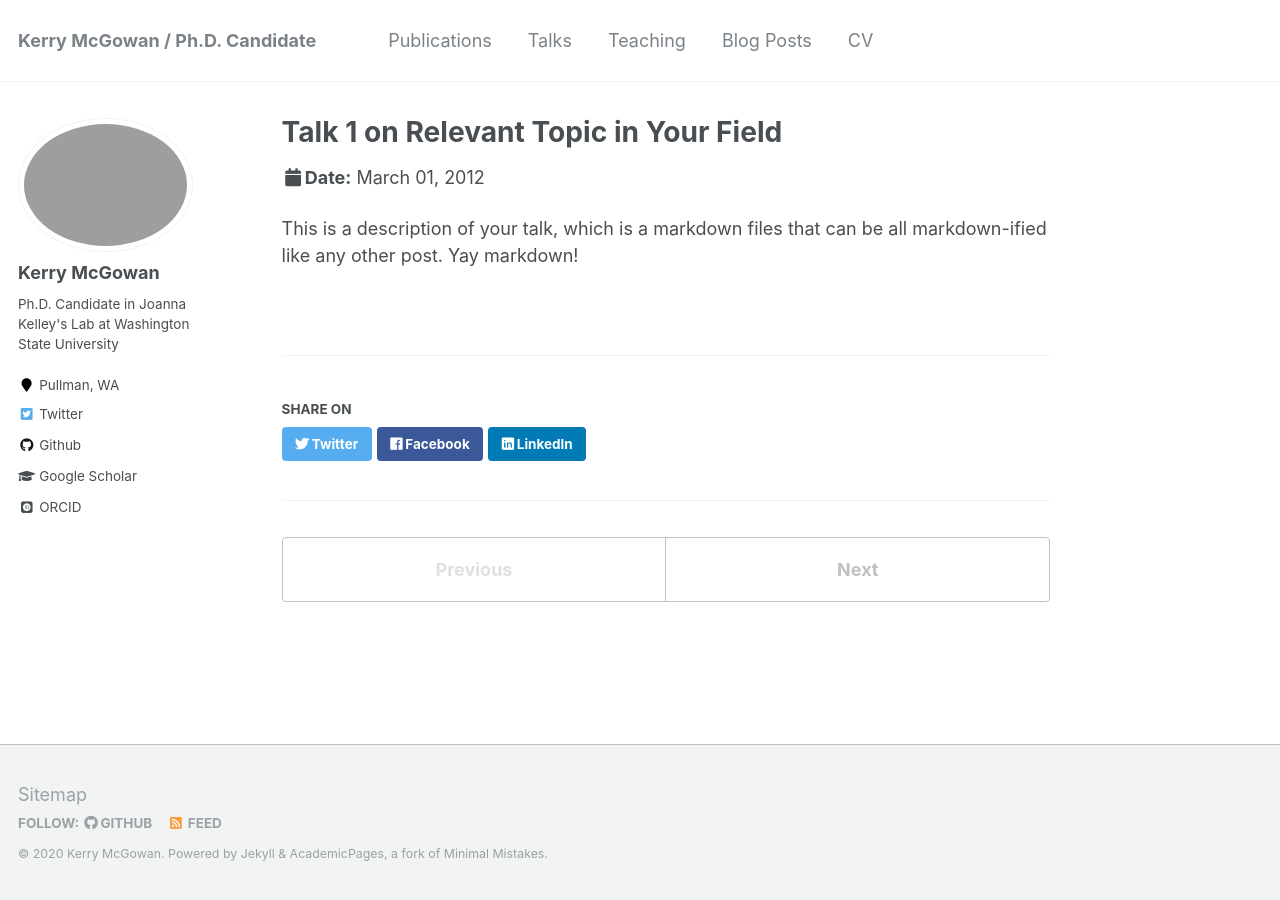
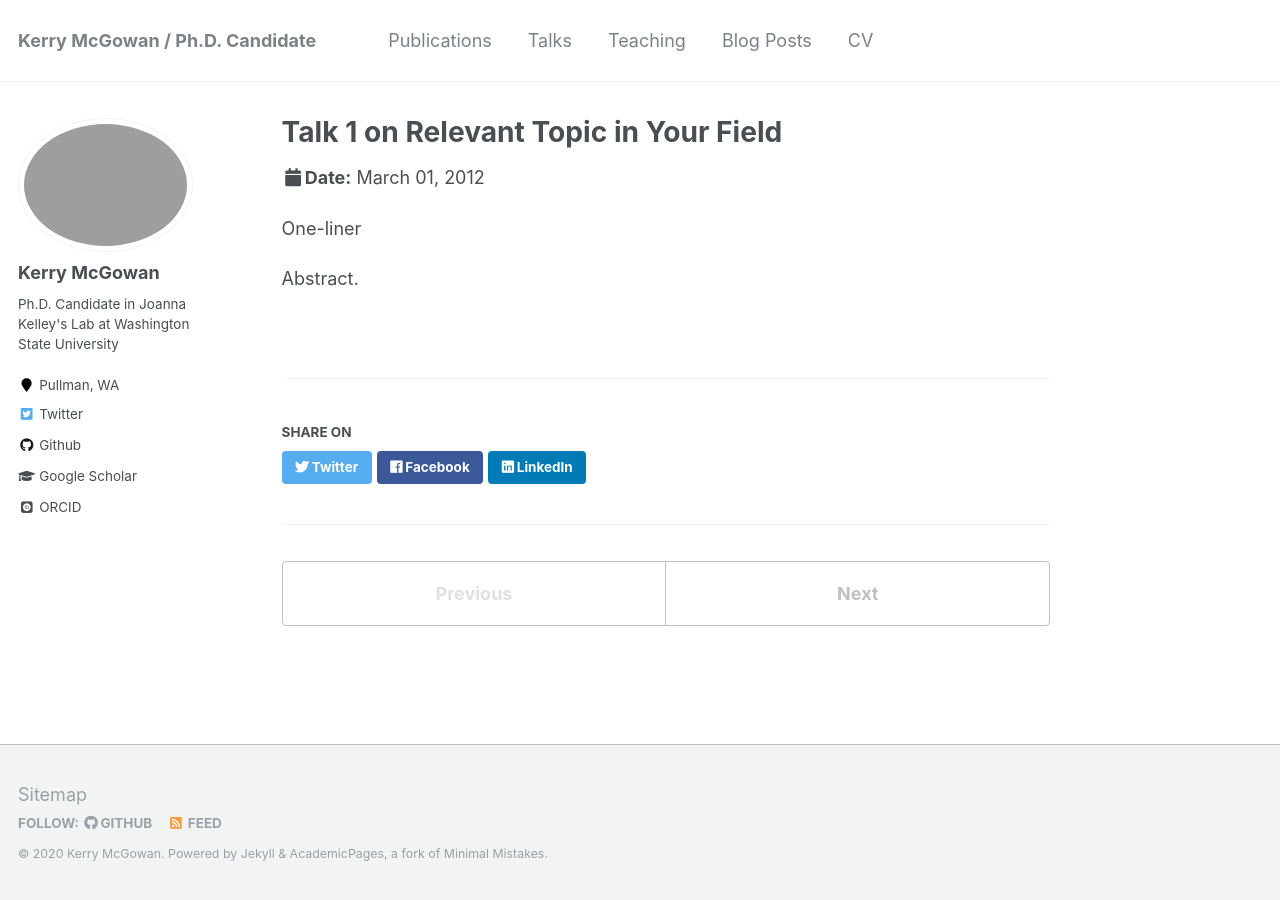
Before and after one commit to kerrymcgowan/kerrymcgowan.github.io, a Jekyll site: the page built from _talks/2012-03-01-talk-1.md, in a window 1280 px wide. Built offline with Jekyll 4.4.1, drawn with Linux system fonts in a browser that asks for light colours; some web fonts are replaced.

Commit message:
Update 2012-03-01-talk-1.md

```diff
--- a/_talks/2012-03-01-talk-1.md
+++ b/_talks/2012-03-01-talk-1.md
@@ -5,7 +5,10 @@ type: "Talk"
 permalink: /talks/2012-03-01-talk-1
 venue: "UC San Francisco, Department of Testing"
 date: 2012-03-01
-location: "San Francisco, California"
+location: "Virtual due to COVID-19"
 ---
 
-This is a description of your talk, which is a markdown files that can be all markdown-ified like any other post. Yay markdown!
+One-liner
+
+
+Abstract.
```
